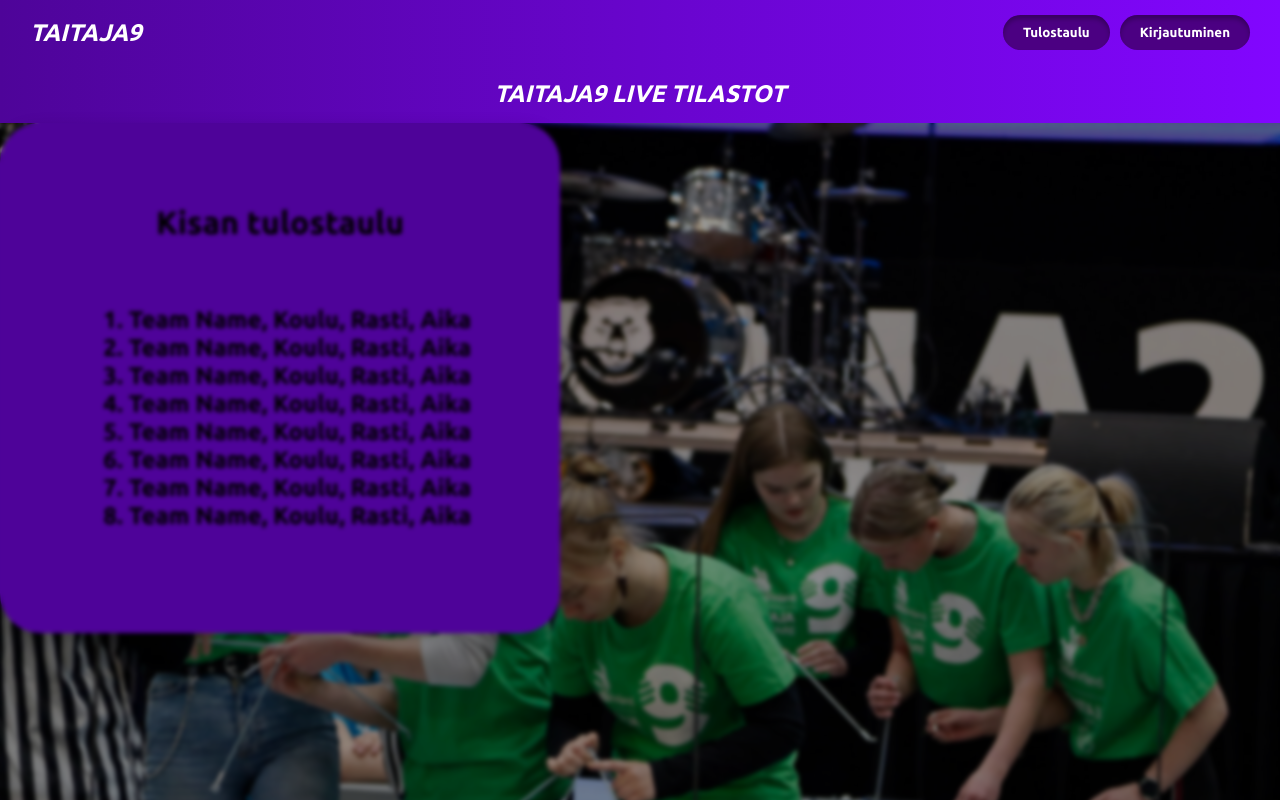
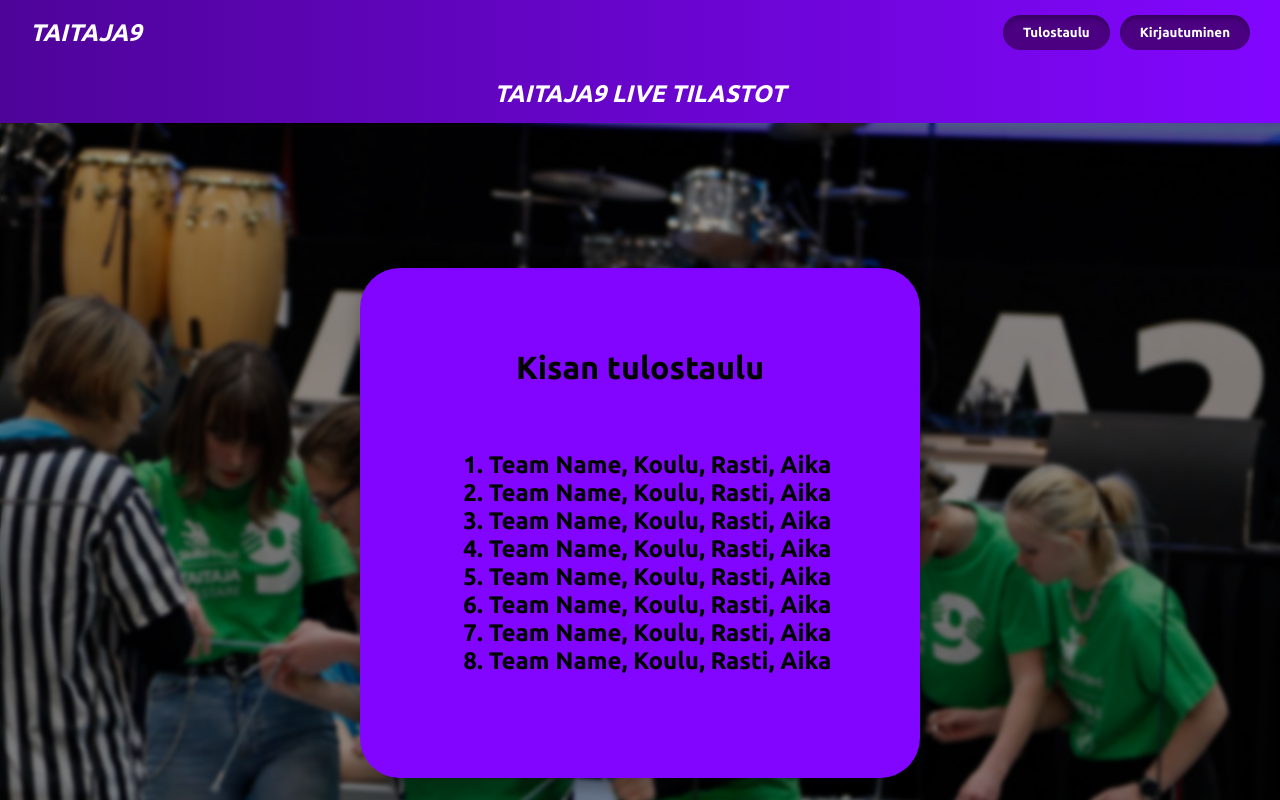
Before and after one commit to mikosavolainen/Taitaja9, a React (Create React App) app in the folder frontend/: page /Infotaulu in a window 1280 px wide. Shown: the top 800 px of the page. Built offline with nearby package versions, Linux system fonts and the light colour scheme.

Commit message:
Update README.md for project overview and structure; enhance Infotaulu.css styles for improved layout

```diff
--- a/frontend/src/styles/Infotaulu.css
+++ b/frontend/src/styles/Infotaulu.css
@@ -5,6 +5,7 @@
     background: url("../images/tausta.png") no-repeat center center;
     background-size: cover;
     position: relative;
+    z-index: -2;
 }
 .info-container::before {
     content: "";
@@ -15,6 +16,7 @@
     height: 100%;
     backdrop-filter: blur(2px);
     background: rgba(0, 0, 0, 0.4);
+        z-index: -1;
   }
 
 .info-box {
@@ -30,7 +32,10 @@
     align-items: center;
     box-shadow: 0 10px 20px rgba(0, 0, 0, 0.3);
 }
-
+.content{
+    justify-content: center;
+    height: 100%;
+}
 .login-title {
     font-size: 28px;
     margin-bottom: 25px;
```
Also changed, not shown: 1 other file (tests, documents, lock files or other folders).
